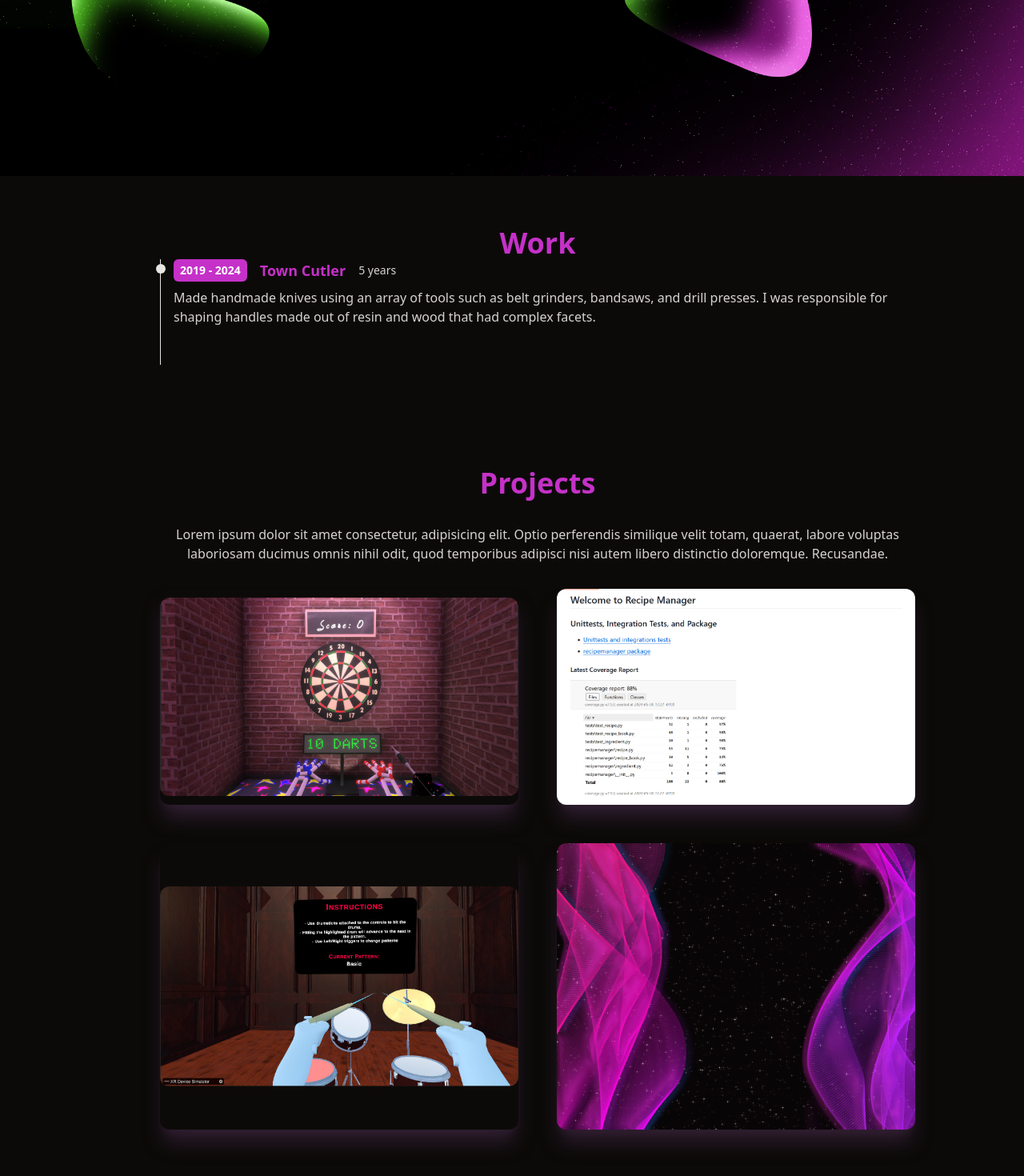
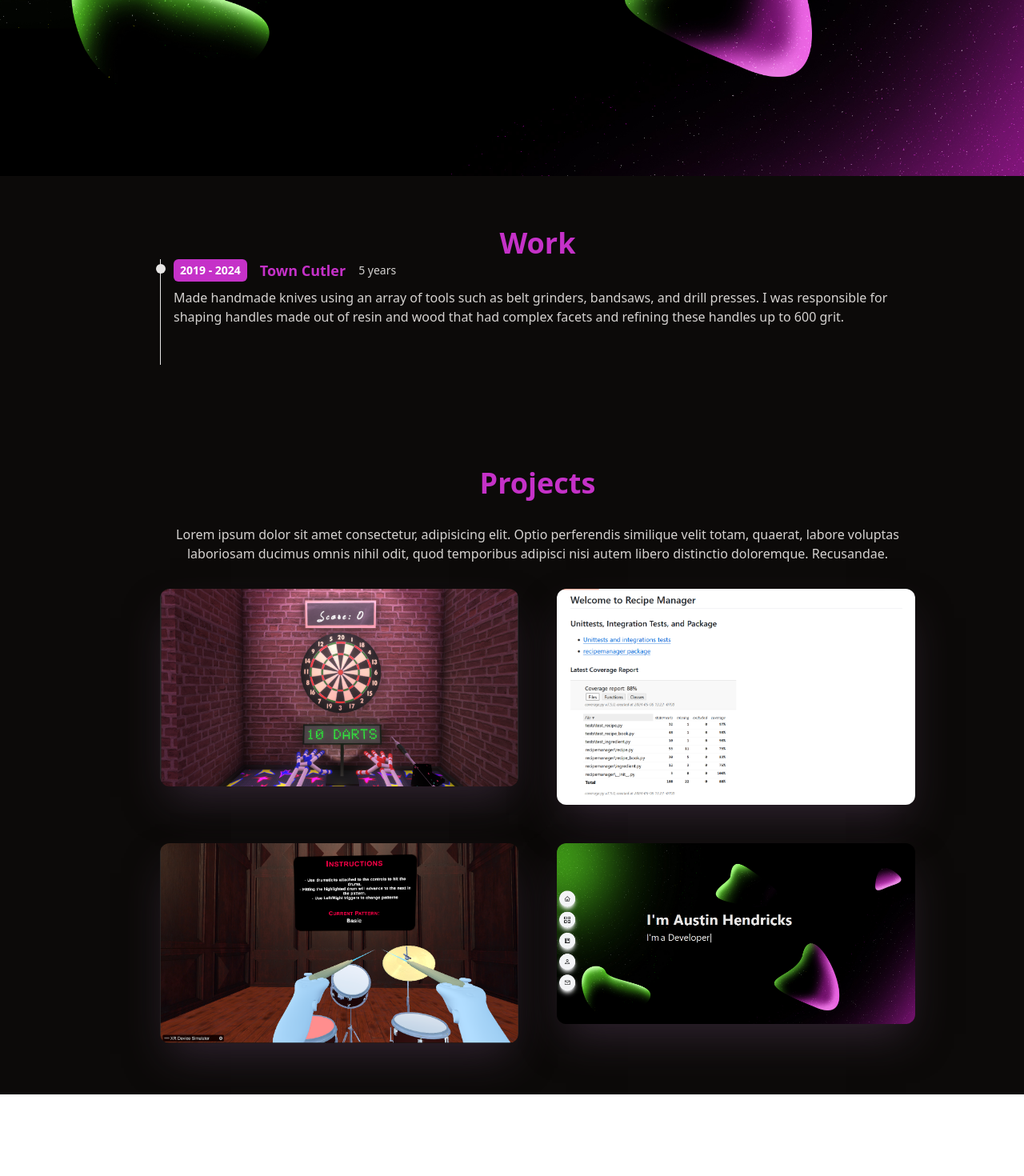
Before and after one commit to AustinMH0/personal-website, a React (Vite) app in the folder my-react-app/: page / in a window 1280 px wide. Shown: the part 580-2050 px from the top of the page at 80% size. After the commit the page ends 1948 px from the top, so only its background shows below. Built offline with nearby package versions, Linux system fonts and the light colour scheme.

Commit message:
Cleaned up project item tiles and added tech stack descriptions

```diff
--- a/my-react-app/src/components/ProjectItem.jsx
+++ b/my-react-app/src/components/ProjectItem.jsx
@@ -1,14 +1,14 @@
 import React from 'react'
 
-const ProjectItem = ({img, title}) => {
+const ProjectItem = ({img, title, stack}) => {
   return (
-    <div className='relative flex items-center justify-center h-auto w-full shadow-xl shadow-[#2f1e30] rounded-xl group hover:bg-gradient-to-r from-gray-900 to-[#c531c8]'>
+    <div className='relative flex items-center justify-center h-fit w-full shadow-2xl shadow-[#312431] rounded-xl group hover:bg-gradient-to-r from-gray-900 to-[#c531c8]'>
         <img src={img} alt={title} className='rounded-xl group-hover:opacity-10'/>
         <div className='hidden group-hover:block absolute top-[50%] left-[50%] translate-x-[-50%] translate-y-[-50%]'>
             <h3 className='text-2xl font-bold text-white tracking-wider text-center'>
                 {title}
             </h3>
-            <p className='pb-4 pt-2 text-white text-center'>React JS</p>
+            <p className='pb-4 pt-2 text-white text-center'>{stack}</p>
             <a href='/'>
                 <p className='text-center p-3  rounded-lg bg-white text-gray-700 font-bold cursor-pointer text-lg'>More Info</p>
             </a>
--- a/my-react-app/src/components/Projects.jsx
+++ b/my-react-app/src/components/Projects.jsx
@@ -3,7 +3,7 @@ import ProjectItem from './ProjectItem';
 import VRcadeSuiteImg from '../assets/VRCadeSuite_Darts.png';
 import RecipeImg from '../assets/recipemanager.png';
 import DrumsImg from '../assets/vr_drums.png';
-import placeholderImg from '../assets/Spring24_Mix_Background.png'
+import WebsiteImg from '../assets/personal_website.png'
 
 
 const Projects = () => {
@@ -14,10 +14,10 @@ const Projects = () => {
             Lorem ipsum dolor sit amet consectetur, adipisicing elit. Optio perferendis similique velit totam, quaerat, labore voluptas laboriosam ducimus omnis nihil odit, quod temporibus adipisci nisi autem libero distinctio doloremque. Recusandae.
         </p>
         <div className='grid sm:grid-cols-2 gap-12 text-stone-300'>
-            <ProjectItem img={VRcadeSuiteImg} title='VRcade Suite' />
-            <ProjectItem img={RecipeImg} title='Recipe Manager' />
-            <ProjectItem img={DrumsImg} title='VR Drums' />
-            <ProjectItem img={placeholderImg} title='Placeholder' />
+            <ProjectItem img={VRcadeSuiteImg} title='VRcade Suite' stack='Unity, C#' />
+            <ProjectItem img={RecipeImg} title='Recipe Manager' stack='Python, Coverage.py, Github Actions, Docker' />
+            <ProjectItem img={DrumsImg} title='VR Drums' stack='Unity, C#' />
+            <ProjectItem img={WebsiteImg} title='Portfolio Website' stack='React JS, Vite, S3, Cloudfront, Github Actions, Docker' />
         </div>
     </div>
   )
--- a/my-react-app/src/components/Work.jsx
+++ b/my-react-app/src/components/Work.jsx
@@ -7,7 +7,12 @@ const data = [
         title: 'Town Cutler',
         duration: '5 years',
         details:
-        'Made handmade knives using an array of tools such as belt grinders, bandsaws, and drill presses. I was responsible for shaping handles made out of resin and wood that had complex facets.'
+        'Made handmade knives using an array of tools such as belt grinders, bandsaws, and drill presses. I was responsible for shaping handles made out of resin and wood that had complex facets and refining these handles up to 600 grit.'
+        // Trained in using grinders, belt sanders, files, and sandpaper for precise metal and wood shaping and finishing,
+        // Trained in using bandsaws, hacksaws, and drill presses for precise cutting and drilling
+        // Proficient in using calipers, rulers, and center punches for accurate measurement and layou
+        // Proficient in maintaining safety standards, including the use of a dust mask and safety gea
+        // Experience in training coworkers to achieve higher levels of mastery to allow them to take on more complicated tasks
     }
 ]
 
```
Also changed, not shown: my-react-app/src/assets/personal_website.png (added).
